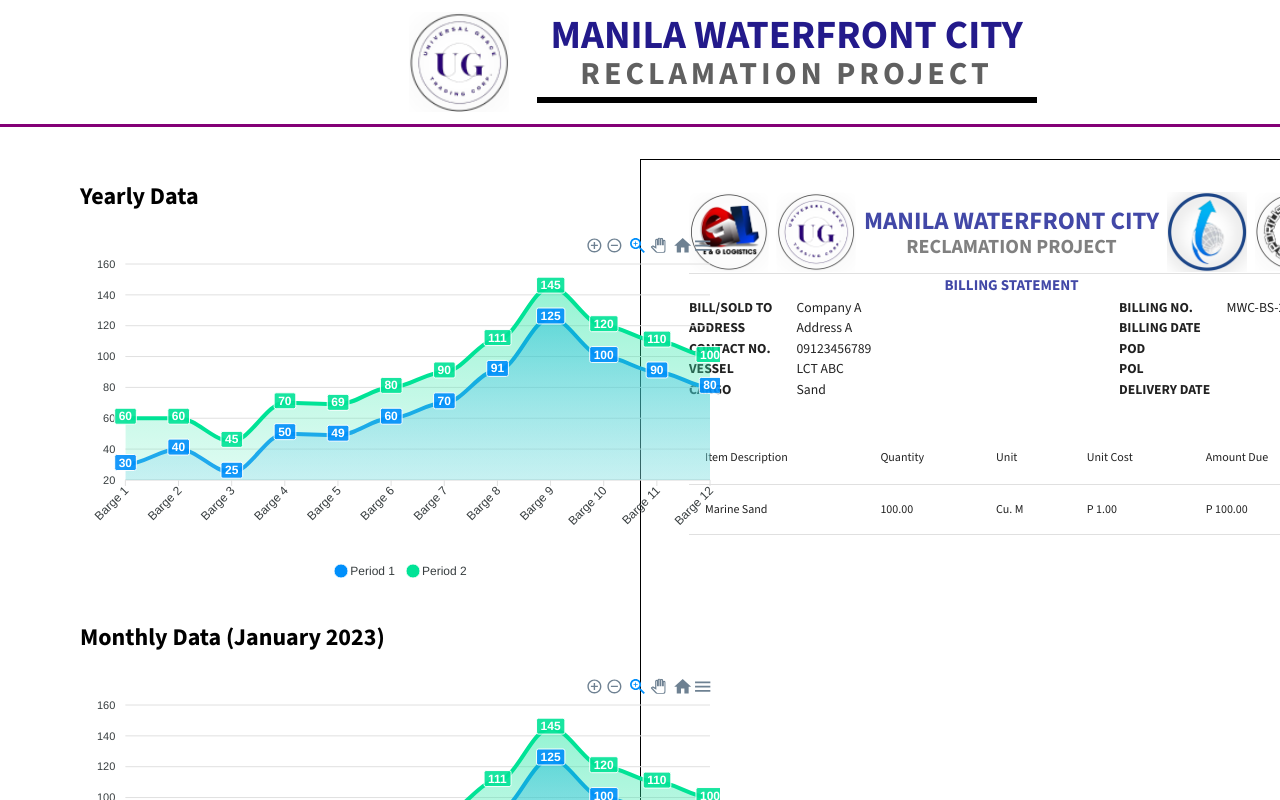
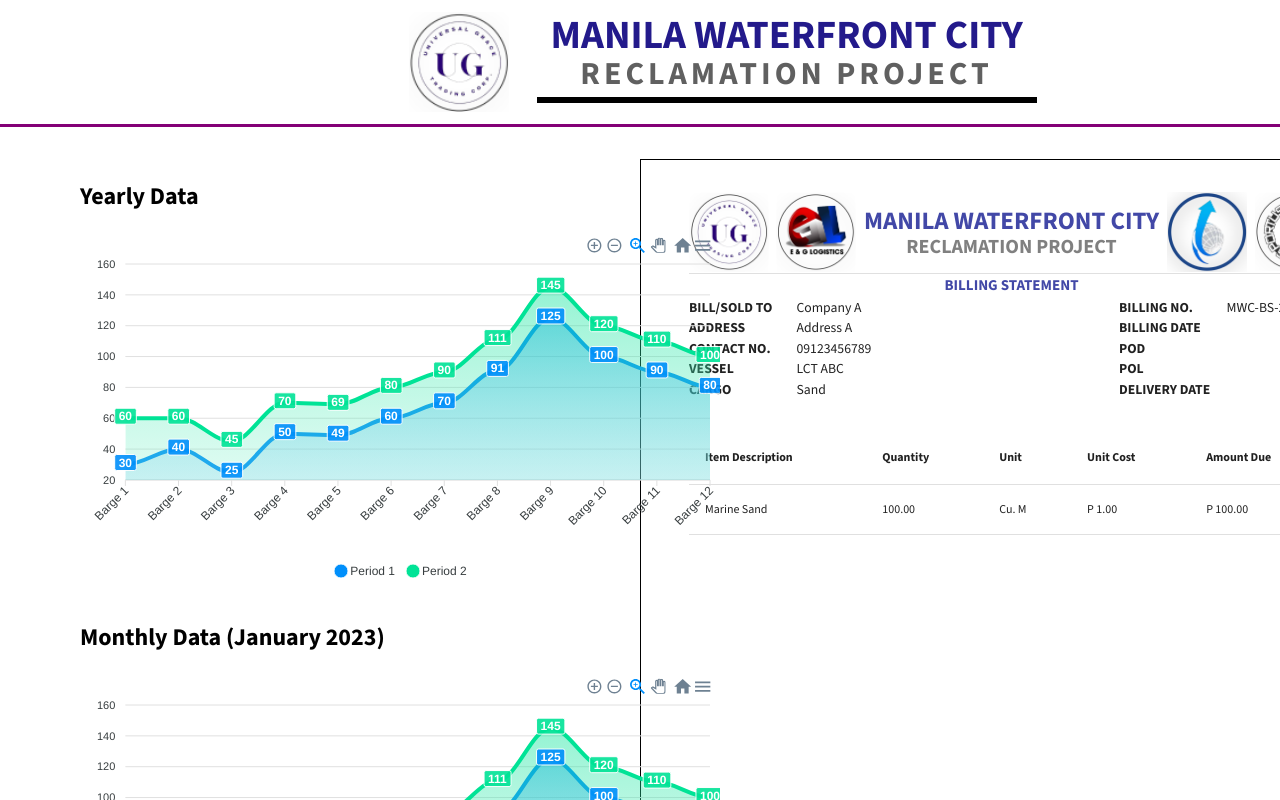
Before and after one commit to EARTH-CC/EARTH-FE, a React (Create React App) app: page /ugtrade in a window 1280 px wide. Shown: the top 800 px of the page. Built offline with nearby package versions, Linux system fonts and the light colour scheme.

Commit message:
bold headers

```diff
--- a/src/pages/private/bonatrade/scenes/BillingStatement.jsx
+++ b/src/pages/private/bonatrade/scenes/BillingStatement.jsx
@@ -230,11 +230,21 @@ function BillingStatement() {
       <Table>
         <TableHead>
           <TableRow>
-            <TableCell>Item Description</TableCell>
-            <TableCell>Quantity</TableCell>
-            <TableCell>Unit</TableCell>
-            <TableCell>Unit Cost</TableCell>
-            <TableCell>Amount Due</TableCell>
+            <TableCell>
+              <b>Item Description</b>
+            </TableCell>
+            <TableCell>
+              <b>Quantity</b>
+            </TableCell>
+            <TableCell>
+              <b>Unit</b>
+            </TableCell>
+            <TableCell>
+              <b>Unit Cost</b>
+            </TableCell>
+            <TableCell>
+              <b>Amount Due</b>
+            </TableCell>
           </TableRow>
         </TableHead>
         <TableBody>
--- a/src/pages/private/erotas/scenes/BillingStatement.jsx
+++ b/src/pages/private/erotas/scenes/BillingStatement.jsx
@@ -230,11 +230,21 @@ function BillingStatement() {
       <Table>
         <TableHead>
           <TableRow>
-            <TableCell>Item Description</TableCell>
-            <TableCell>Quantity</TableCell>
-            <TableCell>Unit</TableCell>
-            <TableCell>Unit Cost</TableCell>
-            <TableCell>Amount Due</TableCell>
+            <TableCell>
+              <b>Item Description</b>
+            </TableCell>
+            <TableCell>
+              <b>Quantity</b>
+            </TableCell>
+            <TableCell>
+              <b>Unit</b>
+            </TableCell>
+            <TableCell>
+              <b>Unit Cost</b>
+            </TableCell>
+            <TableCell>
+              <b>Amount Due</b>
+            </TableCell>
           </TableRow>
         </TableHead>
         <TableBody>
--- a/src/pages/private/ugtrade/scenes/BillingStatement.jsx
+++ b/src/pages/private/ugtrade/scenes/BillingStatement.jsx
@@ -42,15 +42,15 @@ function BillingStatement() {
       <Box sx={{ display: "flex", justifyContent: "space-between" }}>
         <Box
           component="img"
-          alt="eglogo"
-          src={eglogo}
+          alt="uglogo"
+          src={uglogo}
           height="80px"
           width="80px"
         />
         <Box
           component="img"
-          alt="uglogo"
-          src={uglogo}
+          alt="eglogo"
+          src={eglogo}
           height="80px"
           width="80px"
         />
@@ -230,11 +230,21 @@ function BillingStatement() {
       <Table>
         <TableHead>
           <TableRow>
-            <TableCell>Item Description</TableCell>
-            <TableCell>Quantity</TableCell>
-            <TableCell>Unit</TableCell>
-            <TableCell>Unit Cost</TableCell>
-            <TableCell>Amount Due</TableCell>
+            <TableCell>
+              <b>Item Description</b>
+            </TableCell>
+            <TableCell>
+              <b>Quantity</b>
+            </TableCell>
+            <TableCell>
+              <b>Unit</b>
+            </TableCell>
+            <TableCell>
+              <b>Unit Cost</b>
+            </TableCell>
+            <TableCell>
+              <b>Amount Due</b>
+            </TableCell>
           </TableRow>
         </TableHead>
         <TableBody>
```
